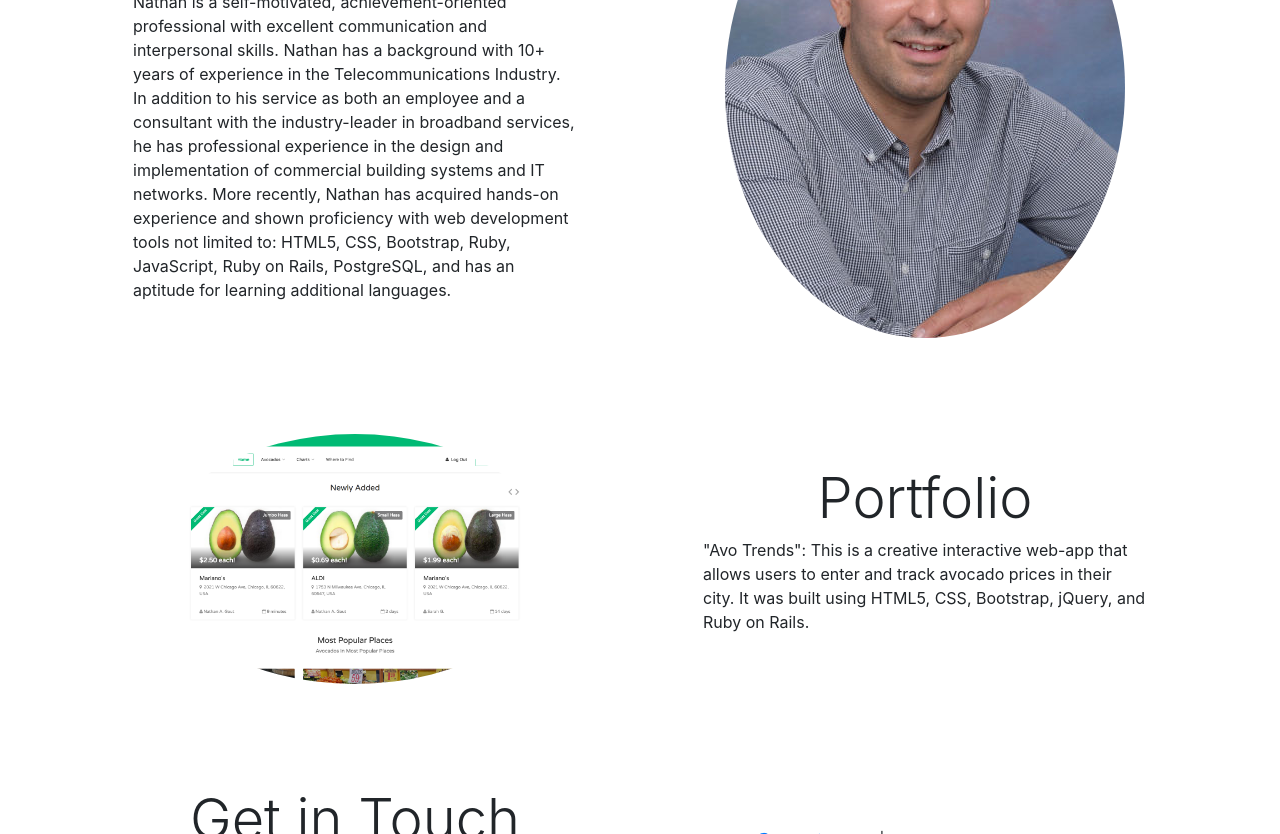
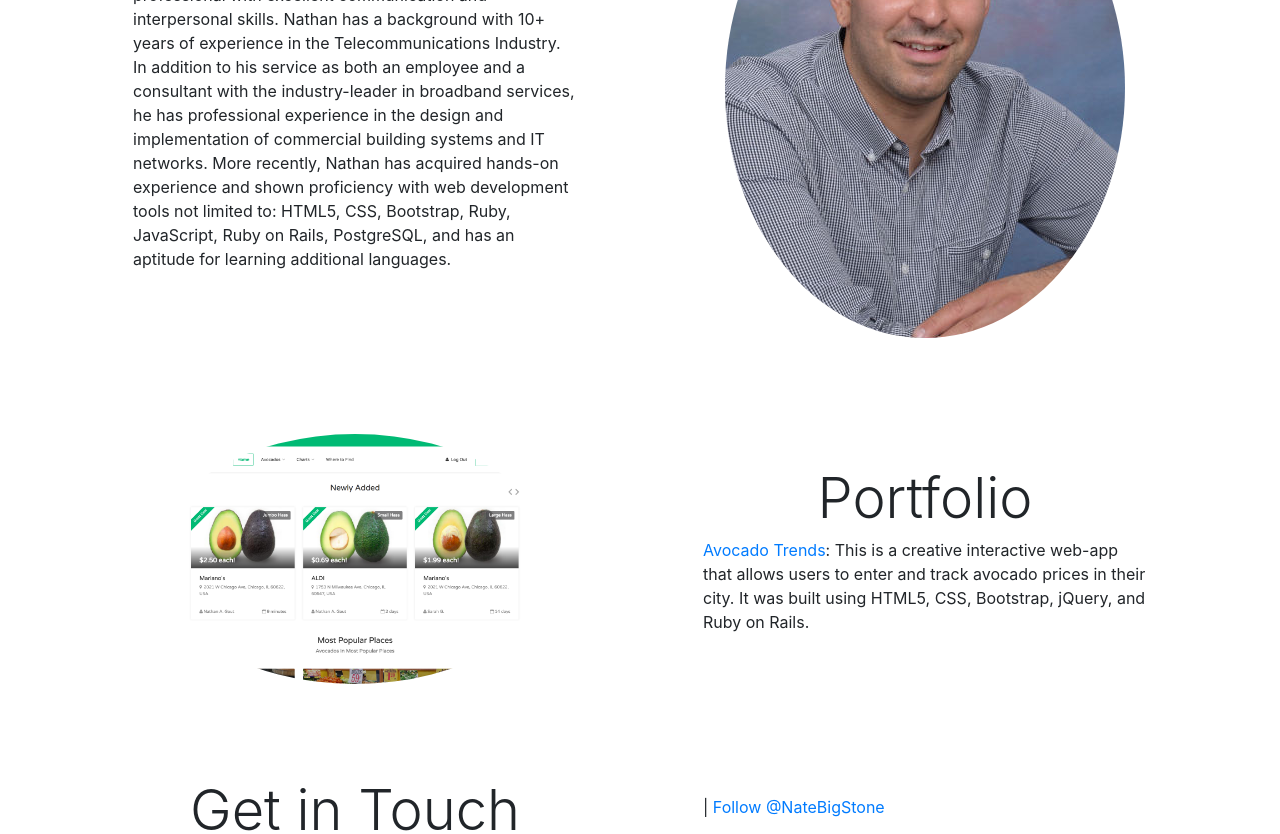
Before and after one commit to NateBigStone/NateBigStone.github.io, a website: page index.html in a window 1280 px wide. Shown: the part 809-1643 px from the top of the page. Drawn offline with Linux system fonts and the light colour scheme.

Commit message:
Minor Formatting

```diff
--- a/index.html
+++ b/index.html
@@ -2,7 +2,6 @@
 <html lang="en">
 
   <head>
-
     <meta charset="utf-8">
     <meta name="viewport" content="width=device-width, initial-scale=1, shrink-to-fit=no">
     <meta name="description" content="">
@@ -15,11 +14,8 @@
 
     <!-- Custom styles for this template -->
     <link href="css/one-page-wonder.css" rel="stylesheet">
-
   </head>
-
   <body>
-
     <!-- Navigation -->
     <nav class="navbar navbar-expand-lg navbar-dark bg-dark fixed-top">
       <div class="container">
@@ -50,7 +46,6 @@
         </div>
       </div>
     </nav>
-
     <header class="masthead">
       <div class="overlay">
         <div class="container">
@@ -59,7 +54,6 @@
         </div>
       </div>
     </header>
-
     <section id="about">
       <div class="container">
         <div class="row align-items-center">
@@ -70,15 +64,14 @@
           </div>
           <div class="col-md-6 order-1">
             <div class="p-5">
-              <h2 class="display-4">About Nathan Gaut</h2>
-              <p align="left">Nathan is a self-motivated, achievement-oriented professional with excellent communication and interpersonal skills. Nathan has a background with 10+ years of experience in the Telecommunications Industry. In addition to his service as both an employee and a consultant with the industry-leader in broadband services, he has professional experience in the design and implementation of commercial building systems and IT networks. More recently, Nathan has acquired hands-on experience and shown proficiency with web development tools not limited to: HTML5, CSS, Bootstrap, Ruby, JavaScript, Ruby on Rails, PostgreSQL, and has an aptitude for learning additional languages.
+              <h2 class="display-4">About Nathan</h2>
+              <p align="left">Nathan Gaut is a self-motivated, achievement-oriented professional with excellent communication and interpersonal skills. Nathan has a background with 10+ years of experience in the Telecommunications Industry. In addition to his service as both an employee and a consultant with the industry-leader in broadband services, he has professional experience in the design and implementation of commercial building systems and IT networks. More recently, Nathan has acquired hands-on experience and shown proficiency with web development tools not limited to: HTML5, CSS, Bootstrap, Ruby, JavaScript, Ruby on Rails, PostgreSQL, and has an aptitude for learning additional languages.
               </p>
             </div>
           </div>
         </div>
       </div>
     </section>
-
     <section id="portfolio">
       <div class="container">
         <div class="row align-items-center">
@@ -90,28 +83,23 @@
           <div class="col-md-6">
             <div class="p-5">
               <h2 class="display-4">Portfolio</h2>
-              <p align="left">"Avo Trends": This is a creative interactive web-app that allows users to enter and track avocado prices in their city. It was built using HTML5, CSS, Bootstrap, jQuery, and Ruby on Rails.</p>
+              <p align="left"><a href = "https://youtu.be/M3YGlKWlJsg" target="_blank">Avocado Trends</a>: This is a creative interactive web-app that allows users to enter and track avocado prices in their city. It was built using HTML5, CSS, Bootstrap, jQuery, and Ruby on Rails.</p>
             </div>
           </div>
         </div>
       </div>
     </section>
-
     <section id="contact">
       <div class="container">
         <div class="row align-items-center">
           <div class="col-md-6 order-2">
             <div class="p-5">
             <p align="left">
-
               <script src="//platform.linkedin.com/in.js" type="text/javascript"></script>
               <script type="IN/MemberProfile" data-id="https://www.linkedin.com/in/nathangaut" data-format="hover" data-related="false" data-text="Nathan A. Gaut"></script>
-
-            <br>
-            <br>
-
-            <a href="https://twitter.com/NateBigStone?ref_src=twsrc%5Etfw" class="twitter-follow-button" data-show-count="false">Follow @NateBigStone</a> | <script async src="//platform.twitter.com/widgets.js" charset="utf-8"></script>
-            </p>
+               |
+              <a href="https://twitter.com/NateBigStone?ref_src=twsrc%5Etfw" class="twitter-follow-button" data-show-count="false">Follow @NateBigStone</a><script async src="//platform.twitter.com/widgets.js" charset="utf-8"></script>
+              </p>
             </div>
           </div>
           <div class="col-md-6 order-1">
```
